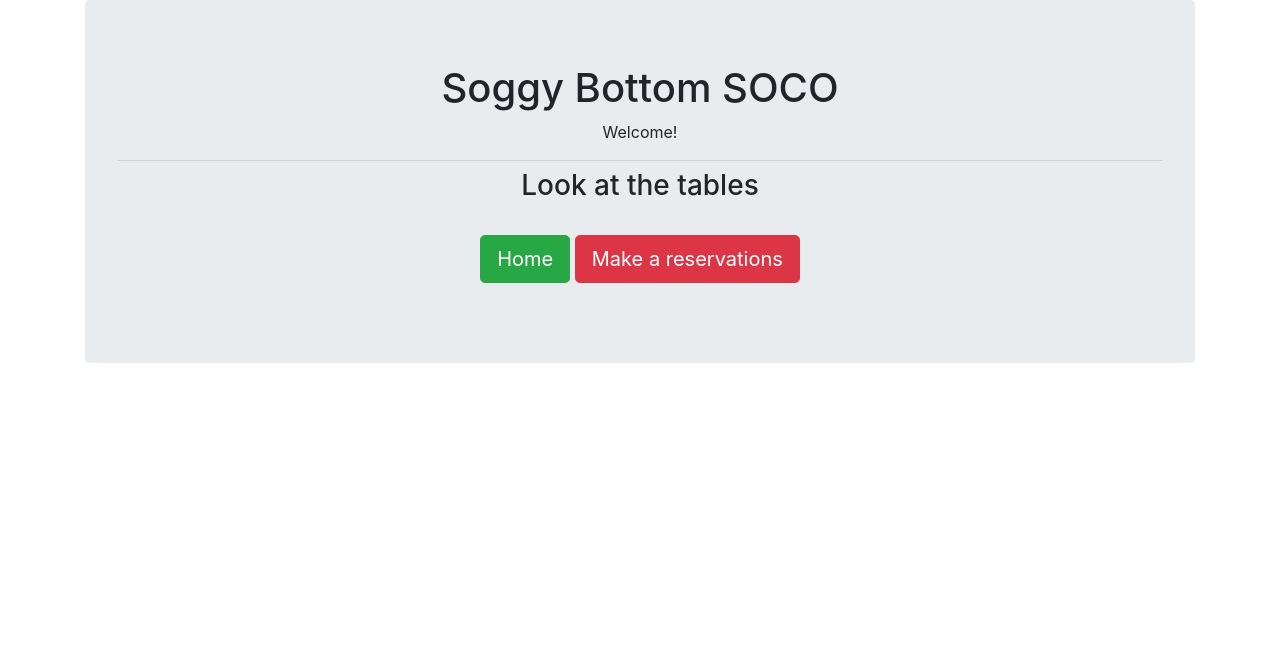
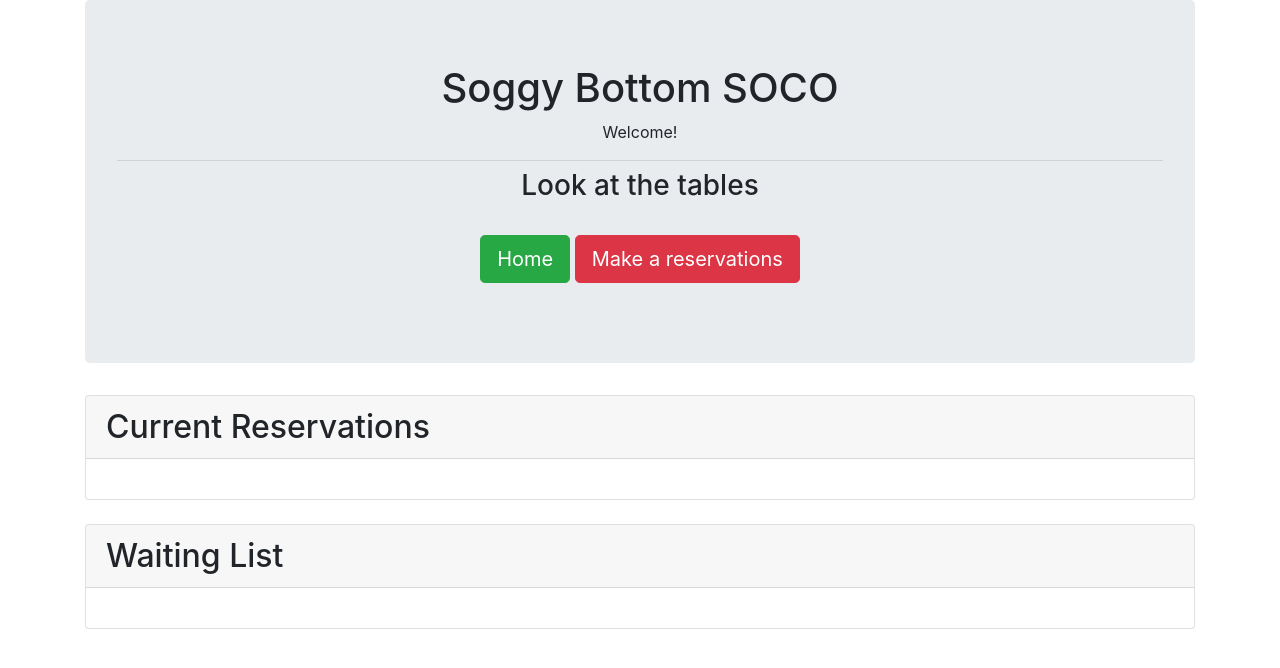
Before and after one commit to seanianking/SoggyBottomSOCO, a website: page tables.html in a window 1280 px wide. Drawn offline with nearby package versions, Linux system fonts and the light colour scheme.

Commit message:
Table reservation page laid out

```diff
--- a/tables.html
+++ b/tables.html
@@ -26,10 +26,31 @@
             </p>
         </div>
         <div class="row">
-            <div class="col-12-lg">
+            <div class="col-lg-12">
+                <div class="card">
+                    <h2 class="card-header">Current Reservations</h2>
+                    <div class="card-body">
+                        <ul id="tableList" class="list-group">
 
+                        </ul>
+                    </div>
+                </div>
             </div>
         </div>
+    </br>
+        <div class="row">
+            <div class="col-lg-12">
+                <div class="card">
+                    <h2 class="card-header">Waiting List</h2>
+                    <div class="card-body">
+                        <ul id="waitList" class="list-group">
+
+                        </ul>
+                    </div>
+                </div>
+            </div>
+        </div>
+
     </div>
 
     <!-- Optional JavaScript -->
```
